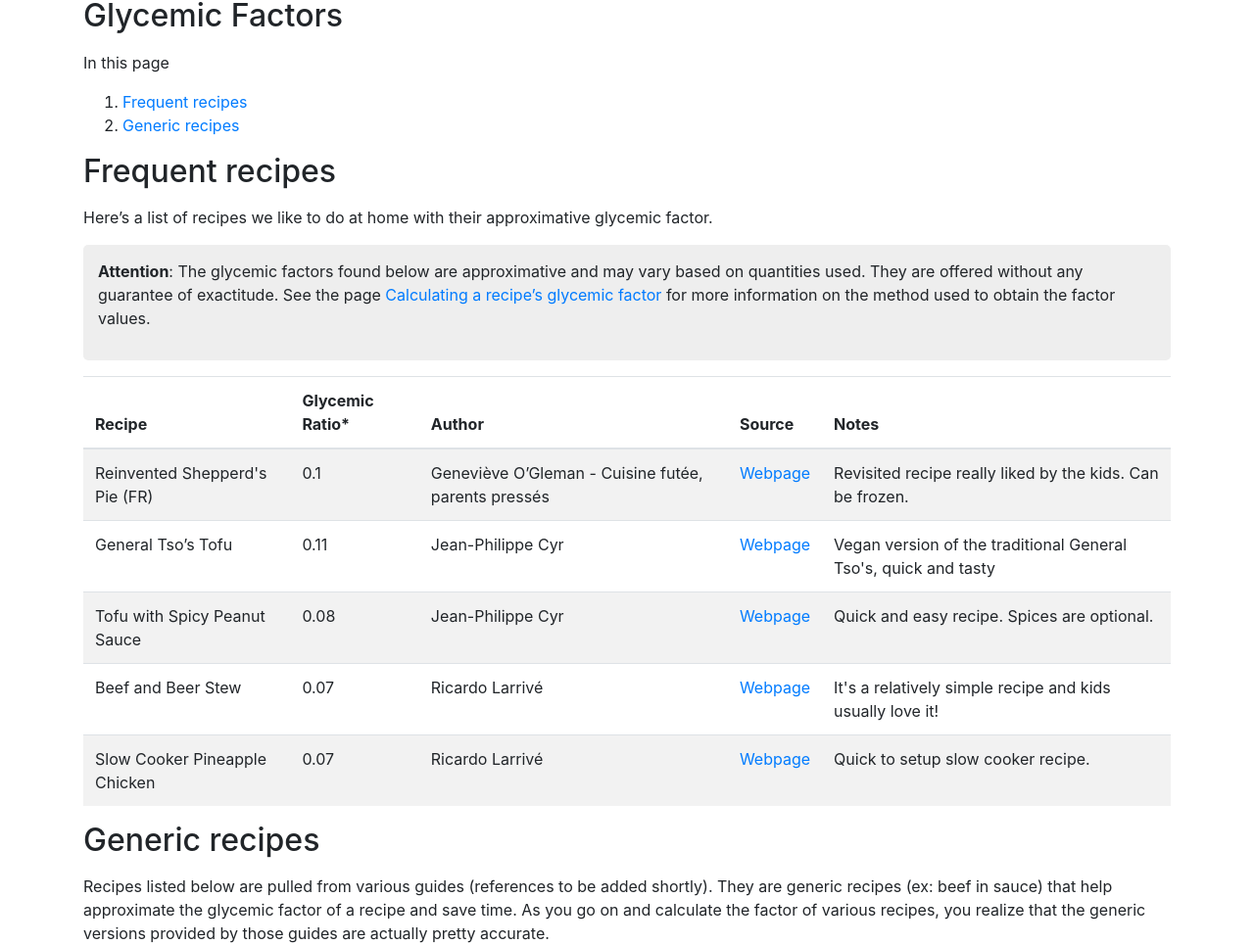
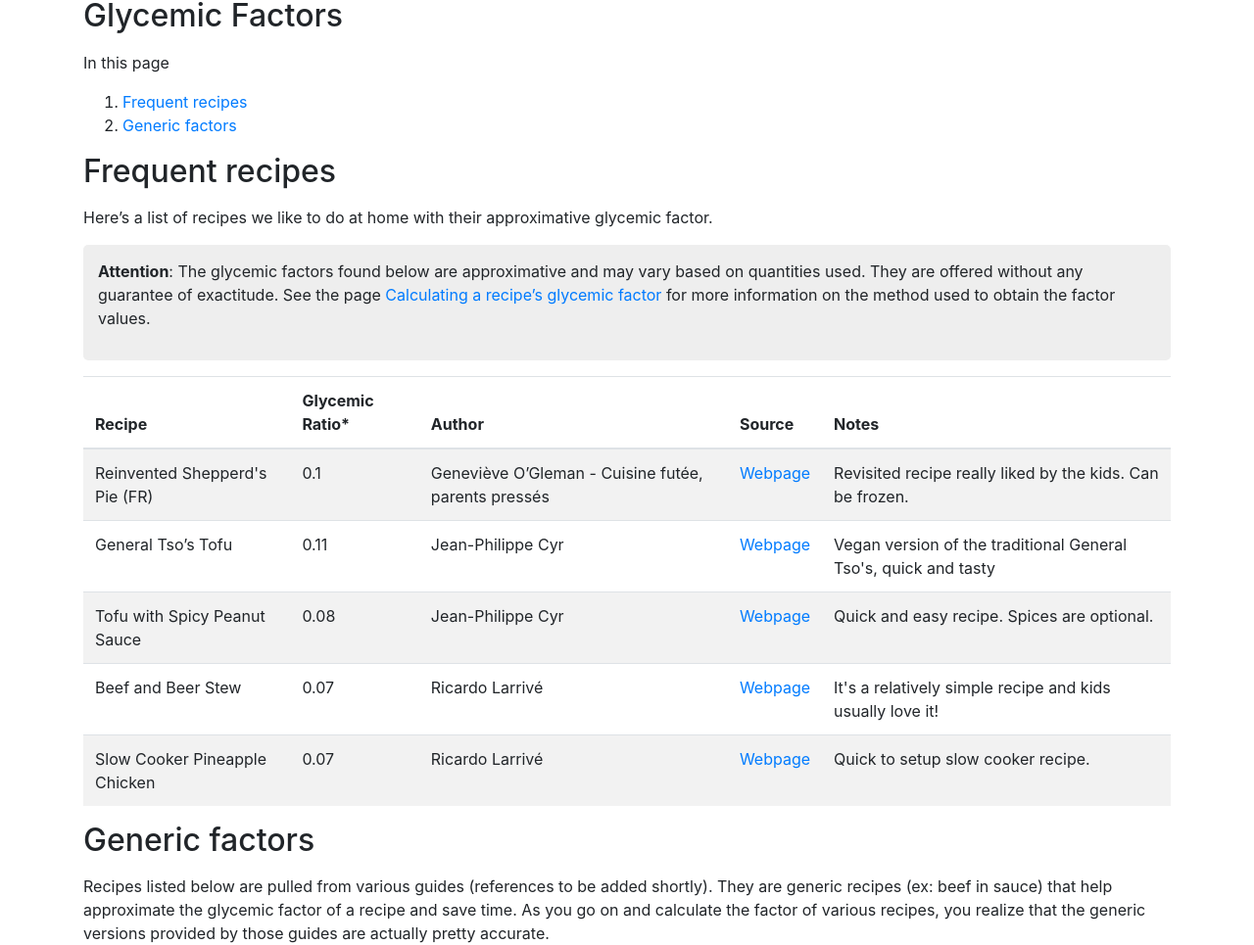
Before and after one commit to gcharest/gcharest.github.io, a Jekyll site: the page built from _pages/en/recipes-glycemic-factor.md, in a window 1280 px wide. Shown: the part 391-1356 px from the top of the page at 98% size. Built offline with Jekyll 4.4.1, drawn with Linux system fonts in a browser that asks for light colours; nearby versions of some CDN libraries.

```diff
--- a/_pages/en/recipes-glycemic-factor.md
+++ b/_pages/en/recipes-glycemic-factor.md
@@ -9,7 +9,7 @@ permalink: recipes-glycemic-factor.html
 In this page
 
 1. [Frequent recipes](#frequent-recipes)
-2. [Generic recipes](#generic-recipes)
+2. [Generic factors](#generic-factors)
 
 ## Frequent recipes
 
@@ -19,7 +19,7 @@ Here's a list of recipes we like to do at home with their approximative glycemic
 
 {% include listRecipes.html %}
 
-## Generic recipes
+## Generic factors
 
 Recipes listed below are pulled from various guides (references to be added shortly).
 They are generic recipes (ex: beef in sauce) that help approximate the glycemic factor of a recipe and save time.
```
Also changed, not shown: _pages/en/calculing-glycemic-factor.md (+0 -4 lines), _pages/fr/recettes-facteur-glycemique.md (+2 -2 lines).
